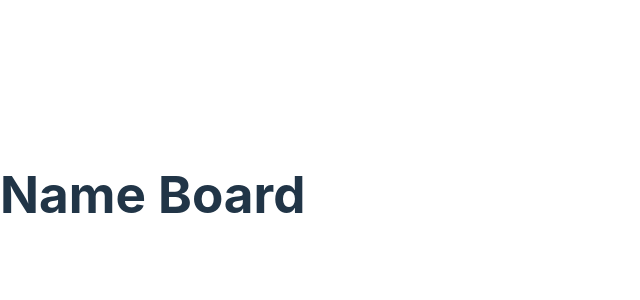
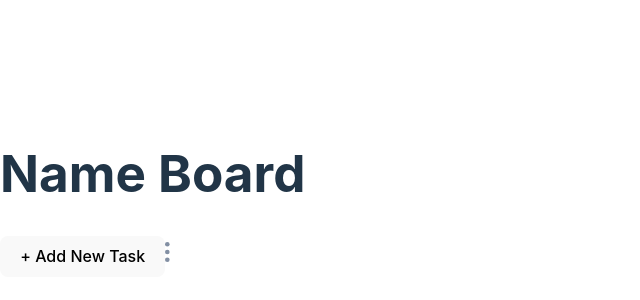
Before and after one commit to Samuel-Amaro/kanban-web-app, a React (Vite) app: page / in a window 1280 px wide. Shown: the part 206-506 px from the top of the page, without its empty margins (0-640 px from the left). Built offline with nearby package versions, Linux system fonts and the light colour scheme.

Commit message:
[feat]: componente de icons svg é button componente

```diff
--- /dev/null
+++ b/src/components/Button/index.tsx
@@ -0,0 +1,21 @@
+import React from "react";
+
+interface PropsTypeButton extends React.ComponentPropsWithRef<"button"> {
+  size: "l" | "s";
+  variant: "primary" | "secondary" | "destructive";
+  className?: string;
+}
+
+export default function Button(props: PropsTypeButton) {
+  const { size, className, variant, ...rest } = props;
+  return (
+    <button
+      className={
+        className
+          ? `button button__${size} button__${variant} ${className}`
+          : `button button__${size} button__${variant}`
+      }
+      {...rest}
+    />
+  );
+}
--- a/src/components/Header/index.tsx
+++ b/src/components/Header/index.tsx
@@ -1,9 +1,15 @@
+import Button from "../Button";
 import Heading from "../Heading";
+import VerticalEllipsis from "../Icons/VerticalEllipsis";
 
 export default function Header() {
     return(
         <header className="header">
             <Heading level={1} className="header__name-board">Name Board</Heading>
+            <div className="header__container">
+                <Button type="button" size="l" variant="primary">+ Add New Task</Button>
+                <VerticalEllipsis />
+            </div>
         </header>
     );
 }
--- /dev/null
+++ b/src/components/Icons/VerticalEllipsis.tsx
@@ -0,0 +1,11 @@
+export default function VerticalEllipsis() {
+  return (
+    <svg width="5" height="20" xmlns="http://www.w3.org/2000/svg">
+      <g fill="#828FA3" fillRule="evenodd">
+        <circle cx="2.308" cy="2.308" r="2.308" />
+        <circle cx="2.308" cy="10" r="2.308" />
+        <circle cx="2.308" cy="17.692" r="2.308" />
+      </g>
+    </svg>
+  );
+}
```
